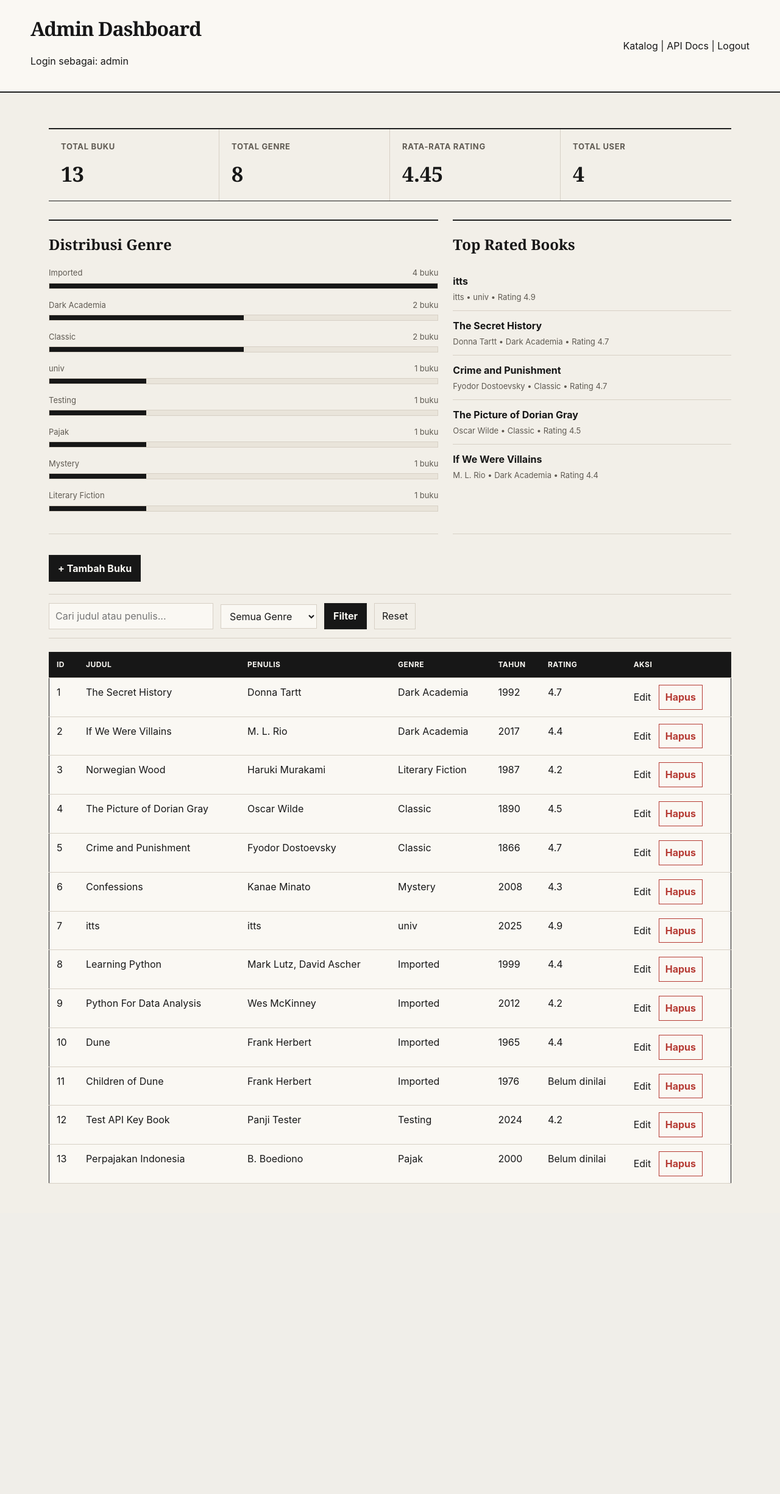
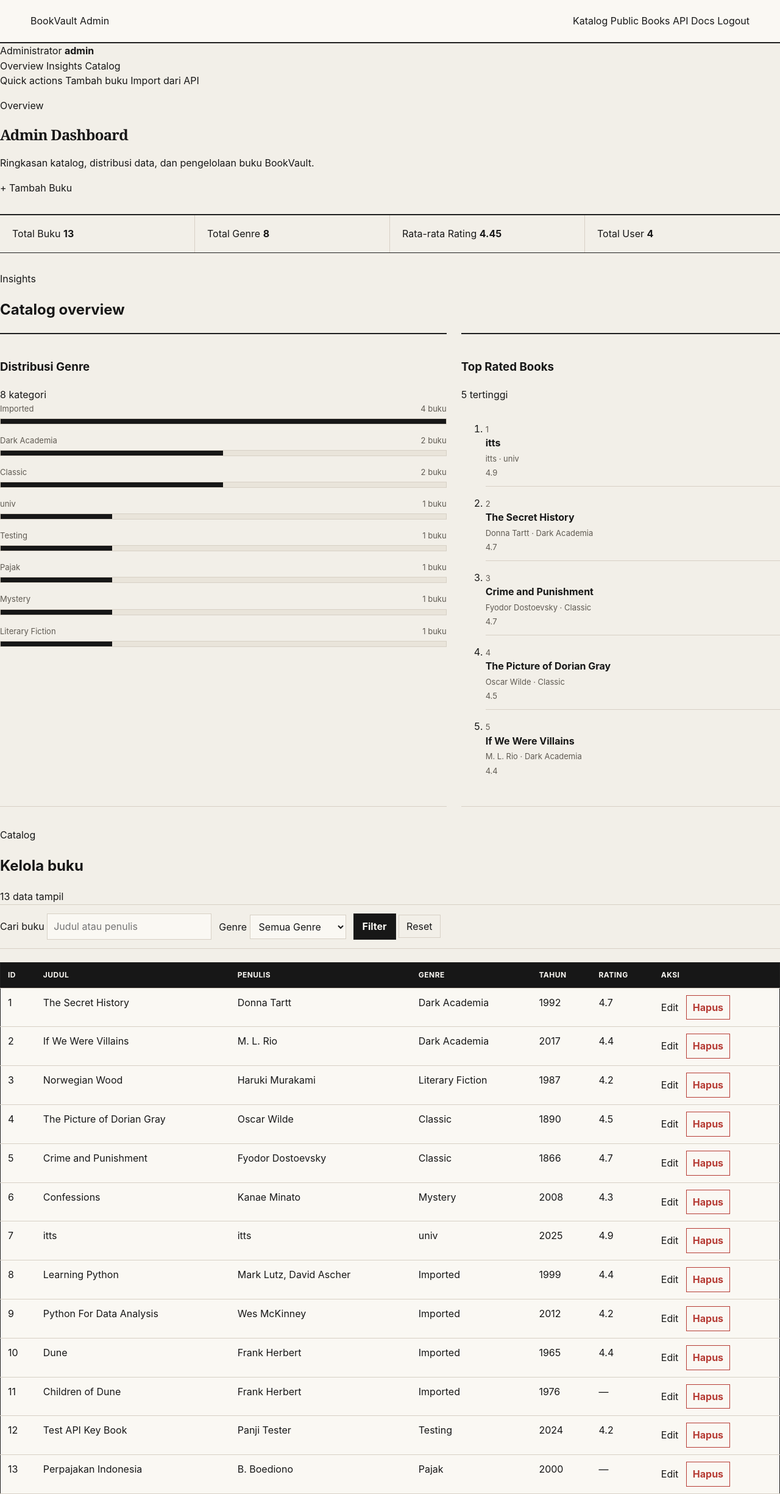
Before and after one commit to panjiaryasoma/bookvault-flask, a Flask app: page /admin in a window 1280 px wide. Shown: the whole page at 61% size. Before the commit the page ends 1941 px from the top, so only its background shows below. Run offline with Flask 3, Linux system fonts and the light colour scheme; a user stored in the database is signed in.

Commit message:
Restructure admin dashboard workspace

```diff
--- a/templates/admin_dashboard.html
+++ b/templates/admin_dashboard.html
@@ -6,92 +6,154 @@
 <link rel="stylesheet" href="{{ url_for('static', filename='css/admin_dashboard.css') }}">
 {% endblock %}
 
+{% block main_class %}admin-page{% endblock %}
+
 {% block header %}
-<header>
-    <div>
-        <h1>Admin Dashboard</h1>
-        <p>Login sebagai: {{ username }}</p>
-    </div>
-    <div>
-        <a href="/">Katalog</a> |
-        <a href="/api/docs">API Docs</a> |
-        <a href="/admin/logout">Logout</a>
-    </div>
+<header class="admin-topbar">
+    <a href="/admin" class="admin-brand">BookVault <span>Admin</span></a>
+
+    <nav class="admin-topnav" aria-label="Navigasi admin">
+        <a href="/">Katalog</a>
+        <a href="/public-books">Public Books</a>
+        <a href="/api/docs">API Docs</a>
+        <a href="/admin/logout" class="logout-link">Logout</a>
+    </nav>
 </header>
 {% endblock %}
 
 {% block content %}
-<section class="stats-grid">
-    <div class="stat-card">
-        <h3>Total Buku</h3>
-        <div class="number">{{ total_books }}</div>
+<div class="admin-shell">
+    <aside class="admin-sidebar">
+        <div class="sidebar-account">
+            <span class="sidebar-label">Administrator</span>
+            <strong>{{ username }}</strong>
         </div>
 
-    <div class="stat-card">
-        <h3>Total Genre</h3>
-        <div class="number">{{ total_genres }}</div>
+        <nav class="sidebar-nav" aria-label="Bagian dashboard">
+            <a href="#overview" class="active">Overview</a>
+            <a href="#insights">Insights</a>
+            <a href="#catalog-management">Catalog</a>
+        </nav>
+
+        <div class="sidebar-actions">
+            <span class="sidebar-label">Quick actions</span>
+            <a href="/admin/book/add">Tambah buku</a>
+            <a href="/public-books">Import dari API</a>
+        </div>
+    </aside>
+
+    <div class="admin-content">
+        {% include "flash_messages.html" %}
+
+        <section class="dashboard-intro" id="overview">
+            <div>
+                <p class="section-kicker">Overview</p>
+                <h1>Admin Dashboard</h1>
+                <p class="intro-copy">Ringkasan katalog, distribusi data, dan pengelolaan buku BookVault.</p>
+            </div>
+            <a href="/admin/book/add" class="primary-action">+ Tambah Buku</a>
+        </section>
+
+        <section class="stats-grid" aria-label="Statistik katalog">
+            <article class="stat-card">
+                <span>Total Buku</span>
+                <strong>{{ total_books }}</strong>
+            </article>
+            <article class="stat-card">
+                <span>Total Genre</span>
+                <strong>{{ total_genres }}</strong>
+            </article>
+            <article class="stat-card">
+                <span>Rata-rata Rating</span>
+                <strong>{{ avg_rating }}</strong>
+            </article>
+            <article class="stat-card">
+                <span>Total User</span>
+                <strong>{{ total_users }}</strong>
+            </article>
+        </section>
+
+        <section class="insights-section" id="insights">
+            <div class="section-heading">
+                <p class="section-kicker">Insights</p>
+                <h2>Catalog overview</h2>
             </div>
 
-    <div class="stat-card">
-        <h3>Rata-rata Rating</h3>
-        <div class="number">{{ avg_rating }}</div>
+            <div class="dashboard-grid">
+                <article class="panel genre-panel">
+                    <div class="panel-heading">
+                        <h3>Distribusi Genre</h3>
+                        <span>{{ total_genres }} kategori</span>
                     </div>
 
-    <div class="stat-card">
-        <h3>Total User</h3>
-        <div class="number">{{ total_users }}</div>
-    </div>
-</section>
-
-<section class="dashboard-grid">
-    <div class="panel">
-        <h2>Distribusi Genre</h2>
-
                     {% if genre_stats %}
+                    <div class="genre-list">
                         {% for item in genre_stats %}
                         <div class="bar-row">
                             <div class="bar-info">
                                 <span>{{ item.genre }}</span>
                                 <span>{{ item.total }} buku</span>
                             </div>
-            <div class="bar-track">
+                            <div class="bar-track" aria-hidden="true">
                                 <div class="bar-fill" style="width: {{ item.percent }}%;"></div>
                             </div>
                         </div>
                         {% endfor %}
+                    </div>
                     {% else %}
-        <p>Belum ada data genre.</p>
+                    <p class="empty-copy">Belum ada data genre.</p>
                     {% endif %}
+                </article>
+
+                <article class="panel top-books-panel">
+                    <div class="panel-heading">
+                        <h3>Top Rated Books</h3>
+                        <span>5 tertinggi</span>
                     </div>
 
-    <div class="panel">
-        <h2>Top Rated Books</h2>
-
                     {% if top_books %}
+                    <ol class="top-books-list">
                         {% for book in top_books %}
-        <div class="top-book">
+                        <li class="top-book">
+                            <span class="top-book-rank">{{ loop.index }}</span>
+                            <div>
                                 <strong>{{ book.title }}</strong>
-            <span>
-                {{ book.author }} • {{ book.genre }} •
+                                <span>{{ book.author }} · {{ book.genre }}</span>
+                            </div>
+                            <span class="rating-value">
                                 {% if book.rating and book.rating > 0 %}
-                Rating {{ book.rating }}
+                                {{ book.rating }}
                                 {% else %}
-                Rating Belum dinilai
+                                —
                                 {% endif %}
                             </span>
-        </div>
+                        </li>
                         {% endfor %}
+                    </ol>
                     {% else %}
-        <p>Belum ada data buku.</p>
+                    <p class="empty-copy">Belum ada data buku.</p>
                     {% endif %}
+                </article>
             </div>
         </section>
 
-<a href="/admin/book/add" class="btn">+ Tambah Buku</a>
+        <section class="catalog-section" id="catalog-management">
+            <div class="catalog-heading">
+                <div>
+                    <p class="section-kicker">Catalog</p>
+                    <h2>Kelola buku</h2>
+                </div>
+                <span class="catalog-count">{{ books|length }} data tampil</span>
+            </div>
 
             <form method="GET" action="/admin" class="admin-filter">
-    <input type="text" name="q" placeholder="Cari judul atau penulis..." value="{{ q }}">
+                <label class="filter-field filter-search">
+                    <span>Cari buku</span>
+                    <input type="text" name="q" placeholder="Judul atau penulis" value="{{ q }}">
+                </label>
 
+                <label class="filter-field">
+                    <span>Genre</span>
                     <select name="genre">
                         <option value="">Semua Genre</option>
                         {% for genre in genres %}
@@ -100,11 +162,15 @@
                         </option>
                         {% endfor %}
                     </select>
+                </label>
 
+                <div class="filter-actions">
                     <button type="submit">Filter</button>
                     <a href="/admin" class="reset-link">Reset</a>
+                </div>
             </form>
 
+            <div class="table-wrap">
                 <table>
                     <thead>
                         <tr>
@@ -120,8 +186,8 @@
                     <tbody>
                         {% for book in books %}
                         <tr>
-            <td>{{ book.id }}</td>
-            <td>{{ book.title }}</td>
+                            <td class="id-cell">{{ book.id }}</td>
+                            <td class="title-cell">{{ book.title }}</td>
                             <td>{{ book.author }}</td>
                             <td>{{ book.genre }}</td>
                             <td>{{ book.year }}</td>
@@ -129,20 +195,27 @@
                                 {% if book.rating and book.rating > 0 %}
                                 {{ book.rating }}
                                 {% else %}
-                Belum dinilai
+                                —
                                 {% endif %}
                             </td>
                             <td class="action">
                                 <a href="/admin/book/edit/{{ book.id }}">Edit</a>
-
                                 <form method="POST" action="/admin/book/delete/{{ book.id }}" class="delete-form">
                                     <button type="submit">Hapus</button>
                                 </form>
                             </td>
                         </tr>
+                        {% else %}
+                        <tr>
+                            <td colspan="7" class="empty-row">Tidak ada buku yang cocok dengan filter.</td>
+                        </tr>
                         {% endfor %}
                     </tbody>
                 </table>
+            </div>
+        </section>
+    </div>
+</div>
 {% endblock %}
 
 {% block scripts %}
```
Lines whose indentation alone changed are shown as unchanged.
